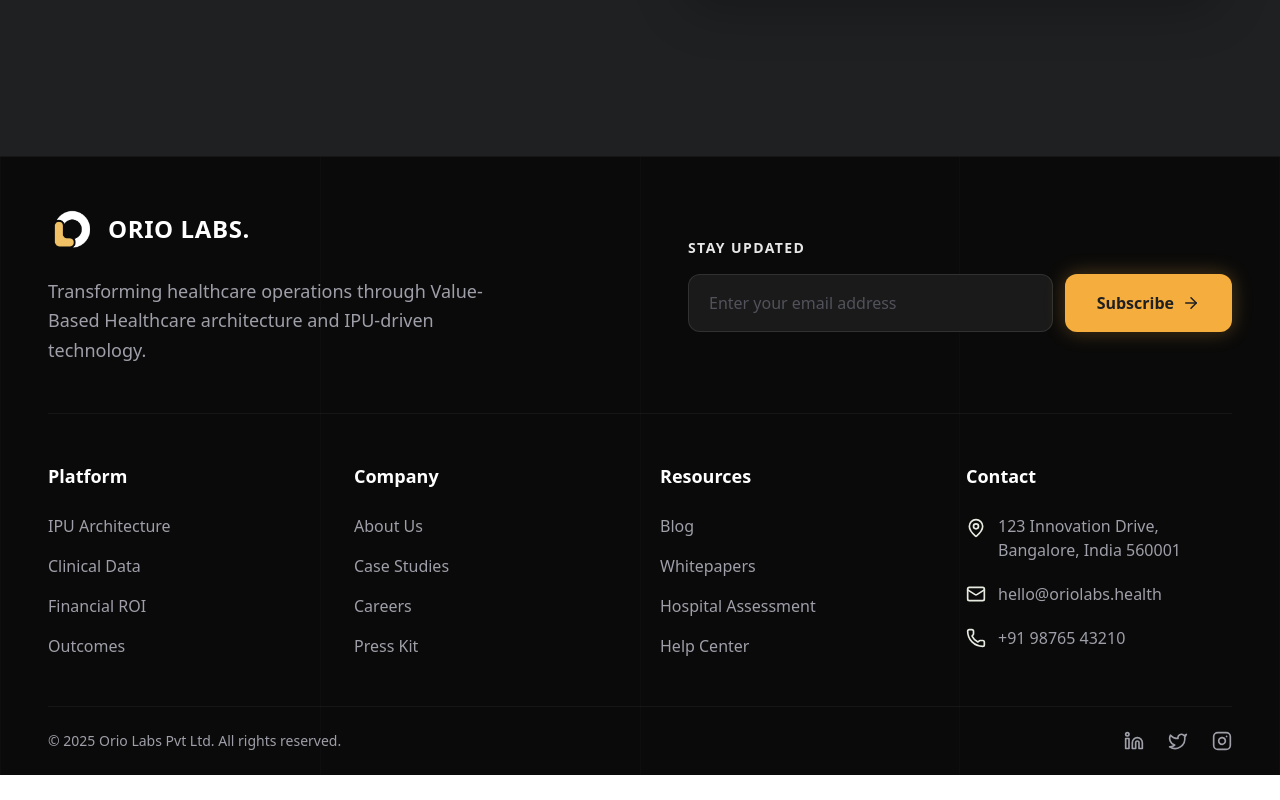
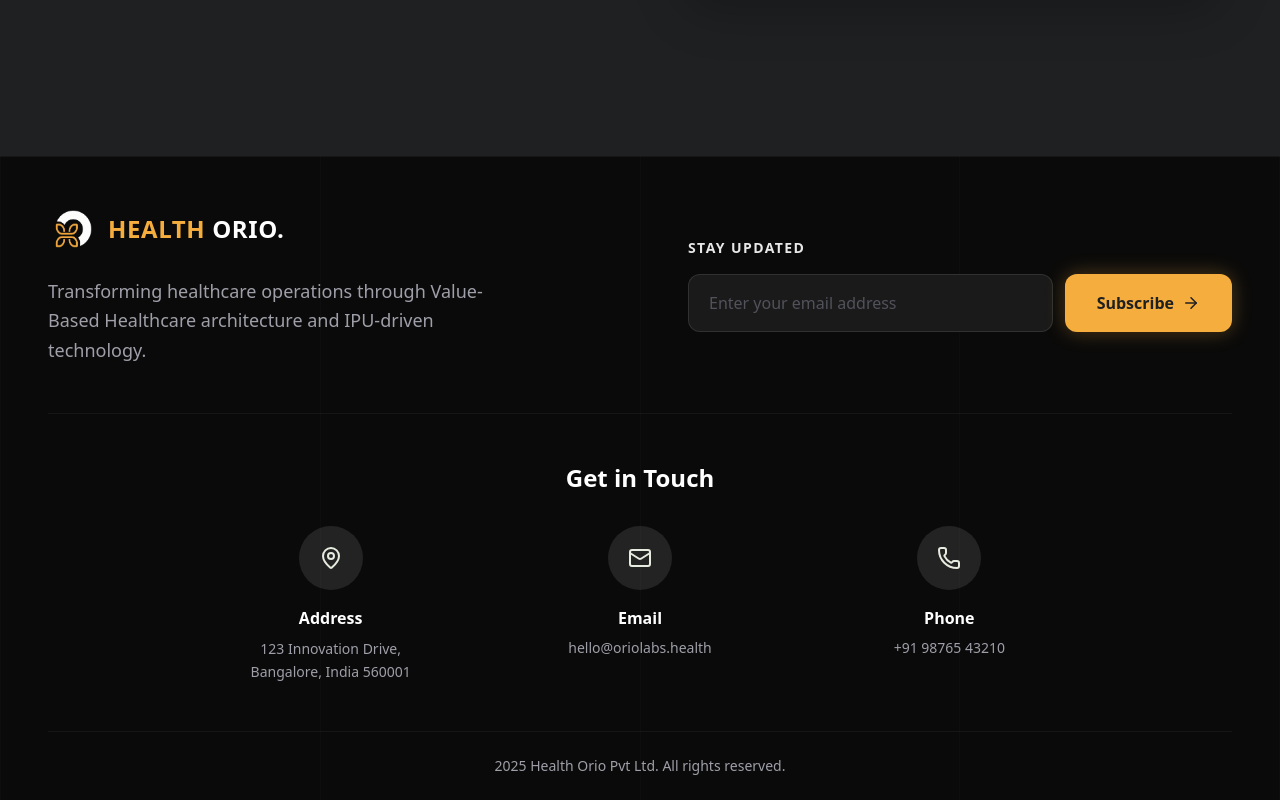
Before and after one commit to startupcoaching123/health-orio, a React (Vite) app: page /contact in a window 1280 px wide. Shown: the part 780-1580 px from the top of the page. Before the commit the page ends 1555 px from the top, so only its background shows below. Built offline with nearby package versions, Linux system fonts and the light colour scheme.

Commit message:
change logo

```diff
--- a/index.html
+++ b/index.html
@@ -4,7 +4,7 @@
     <meta charset="UTF-8" />
     <link rel="icon" type="image/png" href="/OrioLogo.png" />
     <meta name="viewport" content="width=device-width, initial-scale=1.0" />
-    <title>Orio Labs - Healthcare Solutions</title>
+    <title>Health Orio - Healthcare Solutions</title>
   </head>
   <body>
     <div id="root"></div>
--- a/src/Sections/TheProblem.jsx
+++ b/src/Sections/TheProblem.jsx
@@ -114,7 +114,7 @@ const TheProblem = ({ theme }) => {
           </h2>
 
           <p className="text-xl font-medium leading-relaxed opacity-90 mb-8 max-w-md">
-            Most Indian hospitals struggle with disconnected systems. This results in <span className="underline decoration-2 underline-offset-4">higher costs</span>, <span className="underline decoration-2 underline-offset-4">inconsistent outcomes</span>, and underutilized capacity.
+            Most hospitals struggle with disconnected systems. This results in <span className="underline decoration-2 underline-offset-4">higher costs</span>, <span className="underline decoration-2 underline-offset-4">inconsistent outcomes</span>, and underutilized capacity.
           </p>
 
           <div className="hidden lg:block mt-auto">
--- a/src/Sections/WhyVBHC.jsx
+++ b/src/Sections/WhyVBHC.jsx
@@ -113,7 +113,7 @@ const WhyVBHC = ({ theme }) => {
                   <ShieldCheck size={24} />
                 </div>
                 <h3 className="text-2xl font-bold">
-                  Indian Hospital Context
+                  Hospital Context
                 </h3>
               </div>
 
--- a/src/components/Footer.jsx
+++ b/src/components/Footer.jsx
@@ -1,9 +1,6 @@
 import React from 'react';
 import {
   ArrowRight,
-  Linkedin,
-  Twitter,
-  Instagram,
   Mail,
   MapPin,
   Phone
@@ -41,7 +38,9 @@ const Footer = () => {
               <div className=" p-1 rounded-full">
                 <OrioLogo theme="dark" className="w-10 h-10" />
               </div>
-              <span className="text-2xl font-black tracking-wide text-white">ORIO LABS.</span>
+              <span className="text-2xl font-black tracking-wide text-white">
+              <span className="text-[#F5AD3D]">HEALTH</span> <span className="text-white">ORIO.</span>
+            </span>
             </div>
             <p className={`text-lg leading-relaxed max-w-md ${mutedText}`}>
               Transforming healthcare operations through Value-Based Healthcare architecture and IPU-driven technology.
@@ -56,7 +55,7 @@ const Footer = () => {
                 type="email"
                 placeholder="Enter your email address"
                 // UPDATED: Input background is slightly lighter than footer for depth
-                className="flex-grow bg-[#1A1A1A] border border-white/10 rounded-xl px-5 py-4 text-white placeholder-zinc-600 focus:outline-none focus:border-[#E6EBE0] focus:ring-1 focus:ring-[#E6EBE0] transition-all"
+                className="grow bg-[#1A1A1A] border border-white/10 rounded-xl px-5 py-4 text-white placeholder-zinc-600 focus:outline-none focus:border-[#E6EBE0] focus:ring-1 focus:ring-[#E6EBE0] transition-all"
               />
               <button className="bg-[#F5AD3D] text-[#1F2022] px-8 py-4 rounded-xl font-bold hover:bg-white transition-all flex items-center justify-center gap-2 shadow-[0_0_20px_rgba(245,173,61,0.3)]">
                 Subscribe <ArrowRight size={18} />
@@ -65,86 +64,47 @@ const Footer = () => {
           </div>
         </div>
 
+        {/* --- MIDDLE SECTION: CONTACT INFO --- */}
+        <div className="max-w-4xl mx-auto text-center mb-12">
+          <h4 className="font-bold text-2xl mb-8 text-white">Get in Touch</h4>
+          <div className="grid grid-cols-1 md:grid-cols-3 gap-8">
+            <div className={`flex flex-col items-center text-center group`}>
+              <div className={`w-16 h-16 rounded-full bg-white/10 flex items-center justify-center mb-4 ${accentColor} group-hover:bg-white group-hover:text-[#0A0A0A] transition-all`}>
+                <MapPin size={24} />
+              </div>
+              <h5 className="font-bold text-white mb-2">Address</h5>
+              <p className={`${mutedText} text-sm leading-relaxed`}>
+                123 Innovation Drive,<br />Bangalore, India 560001
+              </p>
+            </div>
 
-        {/* --- MIDDLE SECTION: LINKS --- */}
-        <div className="grid grid-cols-2 md:grid-cols-4 gap-10 mb-12">
+            <div className={`flex flex-col items-center text-center group`}>
+              <div className={`w-16 h-16 rounded-full bg-white/10 flex items-center justify-center mb-4 ${accentColor} group-hover:bg-white group-hover:text-[#0A0A0A] transition-all`}>
+                <Mail size={24} />
+              </div>
+              <h5 className="font-bold text-white mb-2">Email</h5>
+              <a href="mailto:hello@oriolabs.health" className={`${mutedText} text-sm hover:text-white transition-colors`}>
+                hello@oriolabs.health
+              </a>
+            </div>
 
-          {/* Column 1 */}
-          <div>
-            <h4 className="font-bold text-lg mb-6 text-white">Platform</h4>
-            <ul className={`space-y-4 ${mutedText}`}>
-              {['IPU Architecture', 'Clinical Data', 'Financial ROI', 'Outcomes'].map(item => (
-                <li key={item}>
-                  <a href="#" className={`hover:${accentColor} hover:translate-x-1 transition-all inline-block`}>{item}</a>
-                </li>
-              ))}
-            </ul>
-          </div>
-
-          {/* Column 2 */}
-          <div>
-            <h4 className="font-bold text-lg mb-6 text-white">Company</h4>
-            <ul className={`space-y-4 ${mutedText}`}>
-              {['About Us', 'Case Studies', 'Careers', 'Press Kit'].map(item => (
-                <li key={item}>
-                  <a href="#" className={`hover:${accentColor} hover:translate-x-1 transition-all inline-block`}>{item}</a>
-                </li>
-              ))}
-            </ul>
-          </div>
-
-          {/* Column 3 */}
-          <div>
-            <h4 className="font-bold text-lg mb-6 text-white">Resources</h4>
-            <ul className={`space-y-4 ${mutedText}`}>
-              {['Blog', 'Whitepapers', 'Hospital Assessment', 'Help Center'].map(item => (
-                <li key={item}>
-                  <a href="#" className={`hover:${accentColor} hover:translate-x-1 transition-all inline-block`}>{item}</a>
-                </li>
-              ))}
-            </ul>
-          </div>
-
-          {/* Column 4: Contact */}
-          <div>
-            <h4 className="font-bold text-lg mb-6 text-white">Contact</h4>
-            <ul className={`space-y-5 ${mutedText}`}>
-              <li className="flex items-start gap-3 group">
-                <div className={`mt-1 ${accentColor} group-hover:text-white transition-colors`}>
-                  <MapPin size={20} />
-                </div>
-                <span>123 Innovation Drive,<br />Bangalore, India 560001</span>
-              </li>
-              <li className="flex items-center gap-3 group">
-                <div className={`${accentColor} group-hover:text-white transition-colors`}>
-                  <Mail size={20} />
-                </div>
-                <a href="mailto:hello@oriolabs.health" className="hover:text-white transition-colors">hello@oriolabs.health</a>
-              </li>
-              <li className="flex items-center gap-3 group">
-                <div className={`${accentColor} group-hover:text-white transition-colors`}>
-                  <Phone size={20} />
-                </div>
-                <span>+91 98765 43210</span>
-              </li>
-            </ul>
+            <div className={`flex flex-col items-center text-center group`}>
+              <div className={`w-16 h-16 rounded-full bg-white/10 flex items-center justify-center mb-4 ${accentColor} group-hover:bg-white group-hover:text-[#0A0A0A] transition-all`}>
+                <Phone size={24} />
+              </div>
+              <h5 className="font-bold text-white mb-2">Phone</h5>
+              <p className={`${mutedText} text-sm`}>
+                +91 98765 43210
+              </p>
+            </div>
           </div>
         </div>
 
-
-        {/* --- BOTTOM SECTION: COPYRIGHT & SOCIAL --- */}
-        <div className="flex flex-col md:flex-row items-center justify-between pt-6 border-t border-white/5">
-
-          <div className={`text-sm ${mutedText} mb-4 md:mb-0`}>
-            © 2025 Orio Labs Pvt Ltd. All rights reserved.
+        {/* --- BOTTOM SECTION: COPYRIGHT --- */}
+        <div className="flex flex-col md:flex-row items-center justify-center pt-6 border-t border-white/5">
+          <div className={`text-sm ${mutedText}`}>
+            2025 Health Orio Pvt Ltd. All rights reserved.
           </div>
-
-          <div className="flex items-center gap-6">
-            <a href="#" className={`hover:${accentColor} transition-colors ${mutedText}`}><Linkedin size={20} /></a>
-            <a href="#" className={`hover:${accentColor} transition-colors ${mutedText}`}><Twitter size={20} /></a>
-            <a href="#" className={`hover:${accentColor} transition-colors ${mutedText}`}><Instagram size={20} /></a>
-          </div>
-
         </div>
       </div>
     </footer>
--- a/src/components/Hero.jsx
+++ b/src/components/Hero.jsx
@@ -67,9 +67,9 @@ const HeroSection = ({ theme }) => {
 
       {/* --- 3. BRANDING --- */}
       <div className=" absolute bottom-8 left-8 lg:left-12 z-20 flex items-center gap-5 tracking-tighter group cursor-pointer">
-        <OrioLogo theme={theme} className="transition-transform duration-500 group-hover:rotate-180 w-14 h-14 drop-shadow-2xl" />
-        <span className={`text-3xl font-black tracking-wide ${theme === 'light' ? 'text-[#1F2022]' : 'text-[#E6EBE0]'}`}>
-          ORIO <span className={`font-light transition-colors duration-700 ${theme === 'light' ? 'text-[#1F2022]/60' : 'text-white/60'}`}>LABS.</span>
+        <OrioLogo theme={theme} className=" w-14 h-14 drop-shadow-2xl" />
+        <span className={`text-3xl font-black tracking-wide`}>
+          <span className={theme === 'light' ? 'text-[#1F2022]' : 'text-[#F5AD3D]'}>HEALTH</span> <span className={`font-light transition-colors duration-700 ${theme === 'light' ? 'text-[#1F2022]/60' : 'text-white/60'}`}>ORIO</span>
         </span>
       </div>
 
--- a/src/components/OrioLogo.jsx
+++ b/src/components/OrioLogo.jsx
@@ -1,7 +1,7 @@
 import React from 'react';
 // Import both logos from your assets folder
-import logoImage from '../assets/OrioLogo.png';
-import logo2Image from '../assets/logo2.png';
+import logoImage from '../assets/logo4.png';
+import logo2Image from '../assets/logo4.png';
 
 const OrioLogo = ({ theme, className }) => {
   // Use logo2 when theme is dark, otherwise use the original logo
@@ -10,7 +10,7 @@ const OrioLogo = ({ theme, className }) => {
   return (
     <img
       src={logoSrc}
-      alt="Orio Labs Logo"
+      alt="Health Orio Logo"
       className={`object-contain ${className}`}
     />
   );
--- a/src/components/OrioNavbar.jsx
+++ b/src/components/OrioNavbar.jsx
@@ -40,10 +40,12 @@ const OrioNavbar = ({ theme, toggleTheme }) => {
 
           {/* --- LOGO SECTION --- */}
           <div onClick={() => navigate('/')} className={`flex items-center gap-3 font-bold text-xl tracking-tighter ${textColor} group cursor-pointer`}>
-            <div className="transition-transform duration-500 group-hover:rotate-180">
+            <div className="">
               <OrioLogo theme={theme} className="w-10 h-10" />
             </div>
-            <span className="group-hover:opacity-70 transition-opacity">ORIO LABS</span>
+            <span className="group-hover:opacity-70 transition-opacity">
+              <span className={theme === 'light' ? 'text-[#1F2022]' : 'text-[#F5AD3D]'}>HEALTH</span> <span className={theme === 'light' ? 'text-[#1F2022]' : 'text-white'}>ORIO</span>
+            </span>
           </div>
 
           {/* --- DESKTOP LINKS --- */}
--- a/src/pages/AboutUsPage.jsx
+++ b/src/pages/AboutUsPage.jsx
@@ -58,7 +58,7 @@ const AboutUsPage = ({ theme }) => {
                   </div>
 
                   <h1 className="text-4xl md:text-6xl lg:text-7xl font-black tracking-tighter leading-[1.1] mb-8">
-                     To enable Indian hospitals to deliver <br />
+                     To enable hospitals to deliver <br />
                      <span className="text-[#F5AD3D]">
                         Better Outcomes
                      </span> <br />
```
Also changed, not shown: src/pages/VBHCPage.jsx (+144 -1 lines), src/assets/logo3.png (added), src/assets/logo4.png (added).
